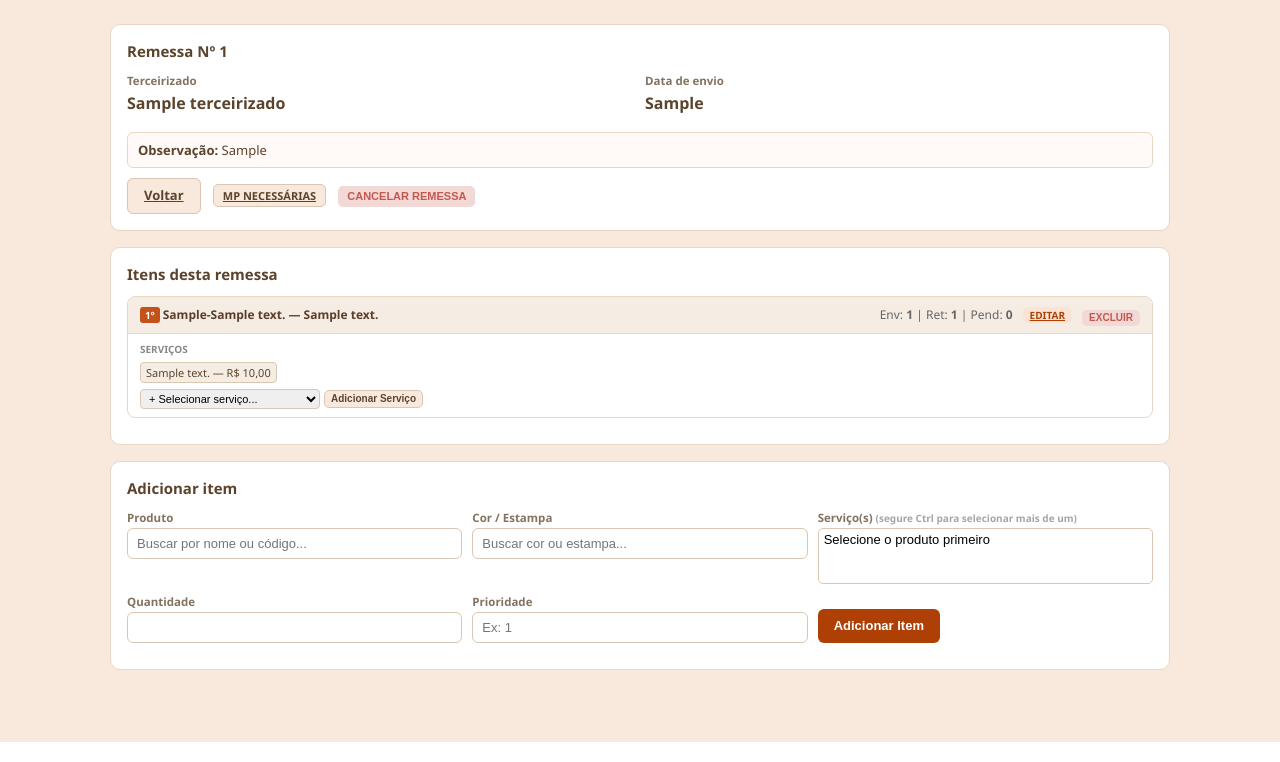
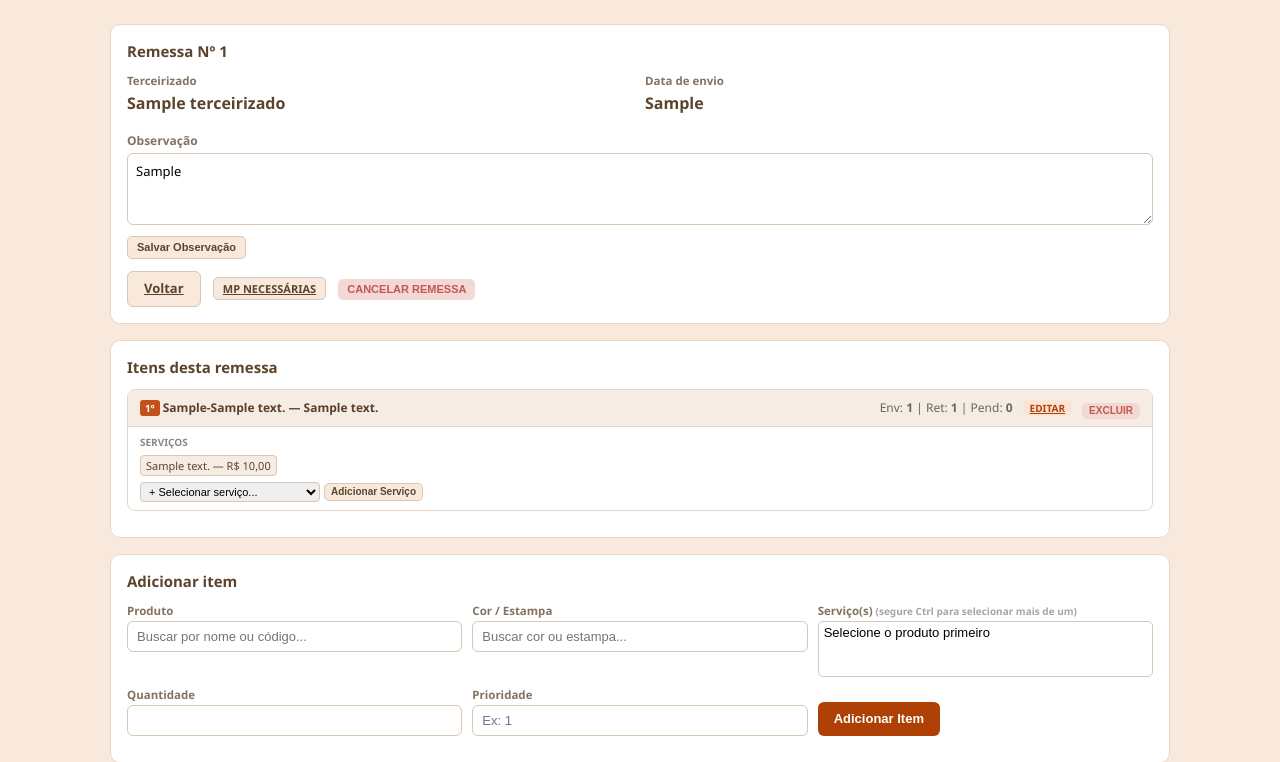
Before and after one commit to casasanchez-bit/sistema_remessa, a Flask app: page /remessas/1/editar in a window 1280 px wide. Shown: the part 58-820 px from the top of the page. Run offline with Flask 3, Linux system fonts and the light colour scheme; the visitor is signed in with stand-in values (Sample User, id 1); tables that the repository leaves empty hold one stand-in row (values such as "Sample post"); some libraries are stand-ins or nearby versions.

Commit message:
remessa: campo observacao editavel; retorno: impressao 1 via

```diff
--- a/app.py
+++ b/app.py
@@ -1803,6 +1803,16 @@ def editar_remessa(remessa_id):
         itens=itens_da_remessa(db, remessa_id),
         produtos=produtos, cores_estampas=cores_estampas, servicos=servicos
     )
+
+
+@app.route("/remessas/<int:remessa_id>/atualizar-observacao", methods=["POST"])
+def atualizar_observacao_remessa(remessa_id):
+    db = get_db()
+    observacao = request.form.get("observacao", "").strip()
+    db.execute("UPDATE remessas SET observacao = ? WHERE id = ?", (observacao, remessa_id))
+    db.commit()
+    flash("Observação atualizada.", "sucesso")
+    return redirect(url_for("editar_remessa", remessa_id=remessa_id))
 
 
 @app.route("/remessas/<int:remessa_id>/adicionar-item", methods=["POST"])
--- a/templates/remessa_editar.html
+++ b/templates/remessa_editar.html
@@ -12,11 +12,12 @@
       <p style="margin:4px 0;font-weight:600;">{{ remessa.data_envio|brdate }}</p>
     </div>
   </div>
-  {% if remessa.observacao %}
-  <div style="margin-bottom:10px;padding:8px 10px;background:#fffaf7;border:1px solid #e7d7c4;border-radius:6px;font-size:13px;">
-    <b>Observação:</b> {{ remessa.observacao }}
-  </div>
-  {% endif %}
+  <form method="post" action="/remessas/{{ remessa.id }}/atualizar-observacao" style="margin-bottom:12px;">
+    <input type="hidden" name="csrf_token" value="{{ csrf_token() }}">
+    <label style="font-size:12px;font-weight:600;display:block;margin-bottom:4px;">Observação</label>
+    <textarea name="observacao" rows="3" style="width:100%;border:1px solid #d9c6b3;border-radius:6px;padding:8px;font-size:13px;font-family:inherit;resize:vertical;">{{ remessa.observacao or '' }}</textarea>
+    <button class="btn-mini ver" type="submit" style="margin-top:6px;">Salvar Observação</button>
+  </form>
   <a href="/remessas" class="btn secondary">Voltar</a>
   <a class="btn-mini ver" href="{{ url_for('remessa_materias_primas', remessa_id=remessa.id) }}" style="margin-left:8px;">MP NECESSÁRIAS</a>
   <form method="post" action="/remessas/{{ remessa.id }}/excluir" style="display:inline;margin-left:8px;"
--- a/templates/retorno_imprimir.html
+++ b/templates/retorno_imprimir.html
@@ -42,11 +42,10 @@
   </div>
 
   <div class="page">
-    {% for via in [1, 2] %}
     <div class="via">
       <div class="cabecalho">
         <h1>RETORNO DA PRODUÇÃO — Casa Sanchez</h1>
-        <div class="numero">Nº Retorno: {{ retorno.numero }}<br>Via {{ via }}/2</div>
+        <div class="numero">Nº Retorno: {{ retorno.numero }}</div>
       </div>
       <div class="info">
         <div><b>Prestador de Serviço</b>{{ retorno.terceirizado_codigo }} - {{ retorno.terceirizado_nome }}</div>
@@ -83,7 +82,6 @@
       {% endif %}
       <div class="rodape">Casa Sanchez · Controle de Remessa e Retorno — Emitido em <span class="data-emissao"></span></div>
     </div>
-    {% endfor %}
   </div>
 <script>
   var hoje = new Date();
```
